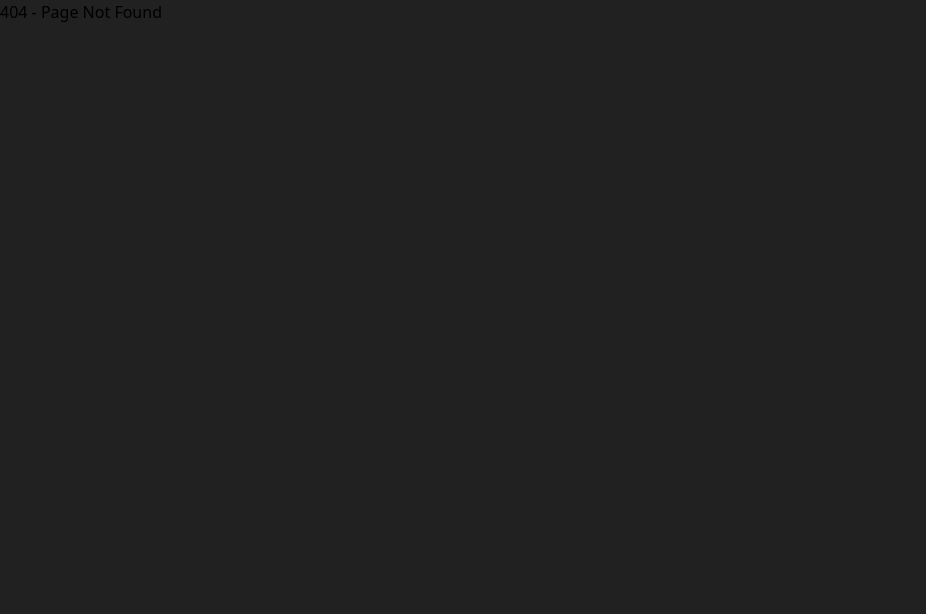
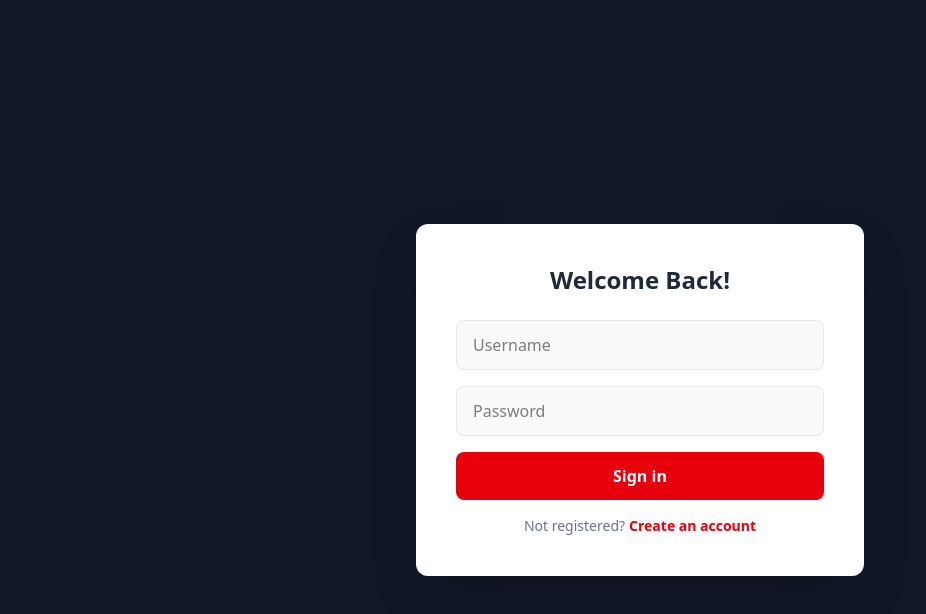
Before and after one commit to Ak1Ena/CarServiceSystem, a React (Vite) app in the folder frontend/: page /login in a window 1280 px wide. Before the commit this address had no page. Shown: the top 614 px of the page, without its empty margins (0-926 px from the left). Built offline with nearby package versions, Linux system fonts and the light colour scheme.

Commit message:
add up route

```diff
--- a/frontend/src/app/routes.jsx
+++ b/frontend/src/app/routes.jsx
@@ -13,7 +13,7 @@ export default function AppRoutes() {
     const role = localStorage.getItem("userRole");
     const ProtectedRoute = ({ allowRoles, element }) => {
         if (!role) {
-            return <Navigate to="/" replace />;
+            return <Navigate to="/login" replace />;
         }
 
         if (allowRoles.includes(role)) return element;
@@ -21,6 +21,8 @@ export default function AppRoutes() {
     return (
         <Routes>
             <Route path="/" element={<LoginPage />} />
+            <Route path="/login" element={<LoginPage />} />
+
             <Route path="/register" element={<RegisterPage />} />
             <Route path="/cars/*" element={<ProtectedRoute allowRoles={["RENTER", "OWNER"]} element={<CarRoutes />} />} />
             <Route path="/payments/*" element={<ProtectedRoute allowRoles={["OWNER"]} element={<PaymentRoutes />} />} />
```
